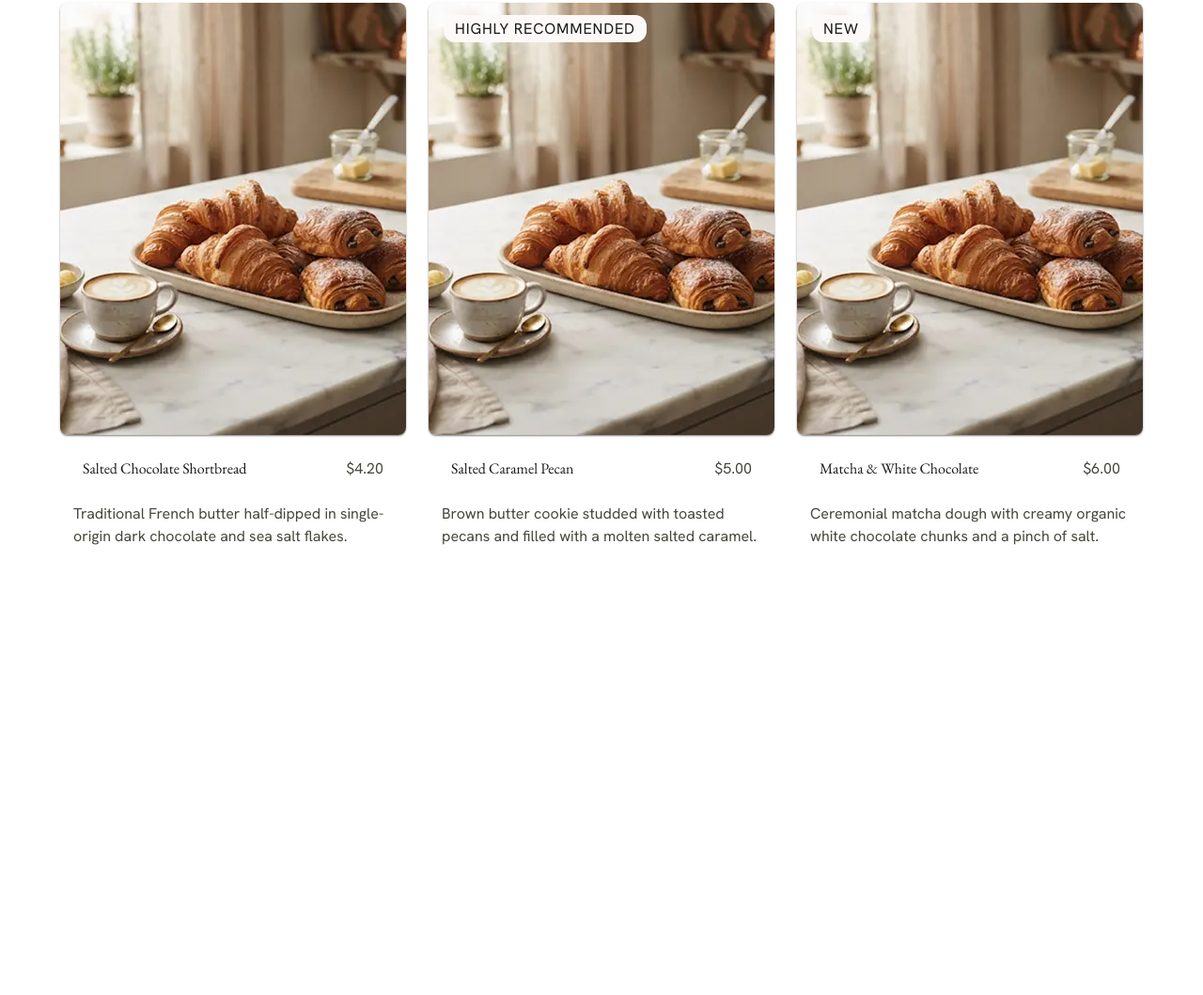
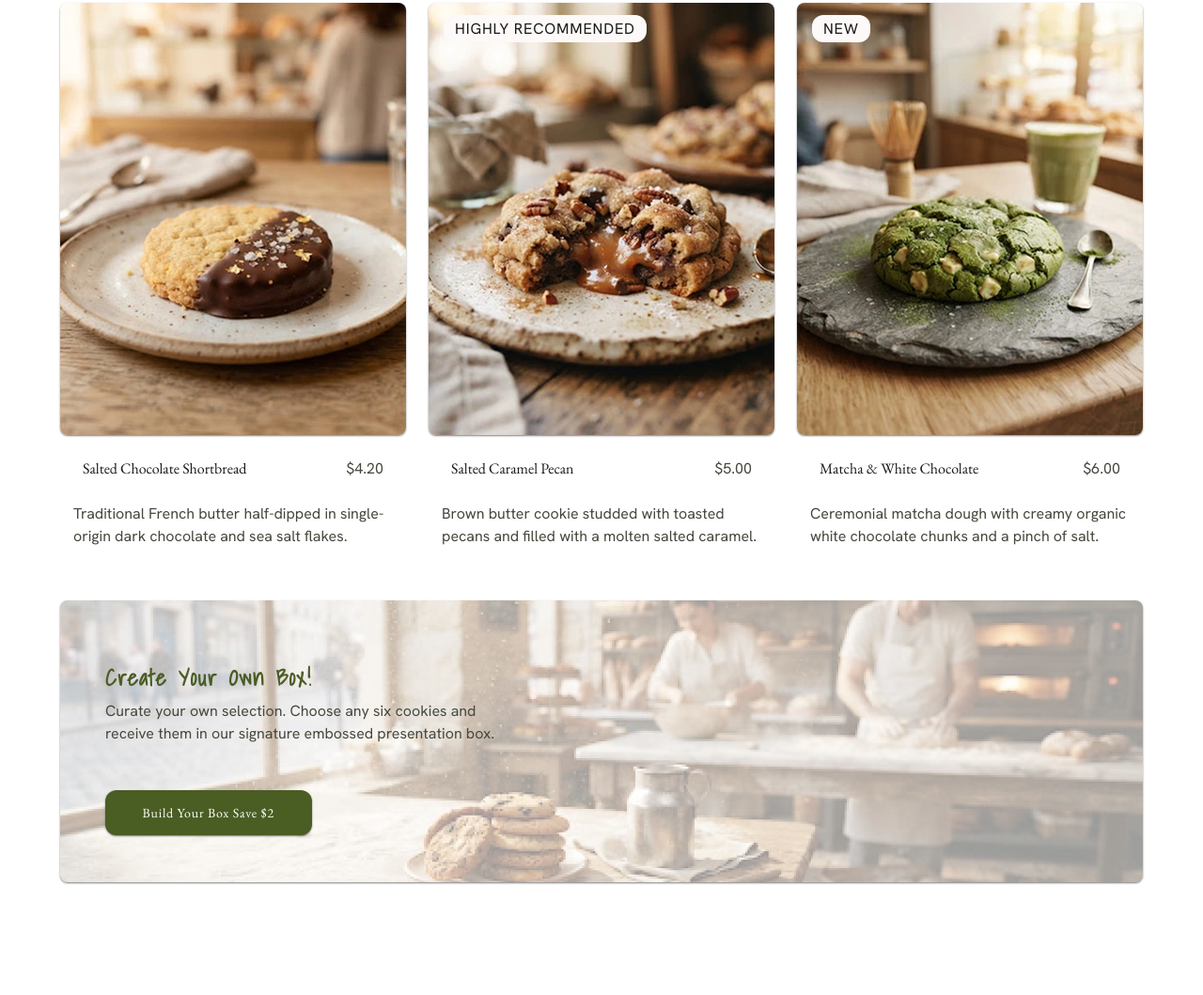
Before and after one commit to Zaina-T/Ble, a website: page Pages/Cookies.html in a window 1280 px wide. Shown: the part 989-2048 px from the top of the page at 94% size. Before the commit the page ends 1628 px from the top, so only its background shows below. Drawn offline with nearby package versions, Linux system fonts and the light colour scheme.

Commit message:
Create you box section

```diff
--- a/Pages/Cookies.html
+++ b/Pages/Cookies.html
@@ -169,7 +169,7 @@
     <!--Start of Card4-->
          <div class="card pb-16">
             <div class="relative">
-                <img src="../assests/pastries_page/Classic Croissant.webp" class="w-full" >
+                <img src="../assests/Cookies_page/Salted Chocolate Shortbread.webp" class="w-full" >
 
                  <div class="tag tag_position hidden">
                     <a href="#" class="tag_details">BESTSELLER</a>
@@ -195,7 +195,7 @@
     <!--Start of Card5-->
          <div class="card pb-16">
             <div class="relative">
-                <img src="../assests/pastries_page/Classic Croissant.webp" class="w-full" >
+                <img src="../assests/Cookies_page/Salted Caramel Pecan.webp" class="w-full" >
 
                  <div class="tag tag_position">
                     <a href="#" class="tag_details">HIGHLY RECOMMENDED</a>
@@ -220,7 +220,7 @@
     <!--Start of Card6-->
          <div class="card pb-16">
             <div class="relative">
-                <img src="../assests/pastries_page/Classic Croissant.webp" class="w-full" >
+                <img src="../assests/Cookies_page/Matcha & White Chocolate.webp" class="w-full" >
 
                  <div class="tag tag_position">
                     <a href="#" class="tag_details">NEW</a>
@@ -242,5 +242,30 @@
         <!--End of Card6-->
 </section>
 <!--End of Cookies Cards section-->
+
+<!--Start of Create your box section-->
+<section class="build_box pb-30">
+ <div class="container flex justify-center">
+    <div class="relative">
+        <img src="../assests/Cookies_page/build_box.webp">
+
+        <div class="build_your_box build_your_box_det ">
+          <h2> Create Your Own Box! </h2>
+
+          <p class="box_description">Curate your own selection. Choose any six cookies and
+          receive them in our signature embossed presentation box.
+          </p>
+
+        <button>
+          <p>Build Your Box Save $2</p>
+        </button>
+        </div>
+    </div>
+ </div>
+</section>
+<!--Endof Create your box section-->
+
+
+
 </body>
 </html>
--- a/input.css
+++ b/input.css
@@ -340,4 +340,48 @@ button {
     max-[770px]:grid-cols-1;
     @apply px-16;
 }
+
+.build_box img {
+    @apply rounded-lg
+    shadow-[0_1px_2px_0_rgba(0,0,0,0.5)];
+}
+
+.build_your_box_det {
+    @apply absolute z-10 flex flex-col
+    w-[510.2px] h-66
+    p-12 top-4.5 left-0;
+}
+
+.build_your_box h2 {
+    @apply w-[417.2px] h-6
+    text-primary-green
+    font-shadows tracking-[1.2px]
+    text-2xl;
+}
+
+.box_description {
+    @apply w-[414.2px] h-16
+     text-price
+     pt-4 pb-4;
+}
+
+.build_your_box button {
+    @apply absolute bg-primary-green mt-4 mb-12
+    w-[219.64px] h-12
+    px-8 py-3
+    shadow-[0_1px_2px_0_rgba(0,0,0,0.5)]
+    rounded-xl
+    left-12 top-42;
+}
+
+.build_your_box button p {
+    @apply
+    font-eb-garamond
+    text-white
+    w-[155.64px] h-6
+    flex items-center justify-center
+    text-sm;
+}
+
+
 /*End of Cookies Page*/
```
Also changed, not shown: assests/Cookies_page/Matcha & White Chocolate.webp (added), assests/Cookies_page/Salted Caramel Pecan.webp (added), assests/Cookies_page/Salted Chocolate Shortbread.webp (added), assests/Cookies_page/build_box.webp (added), output.css.
